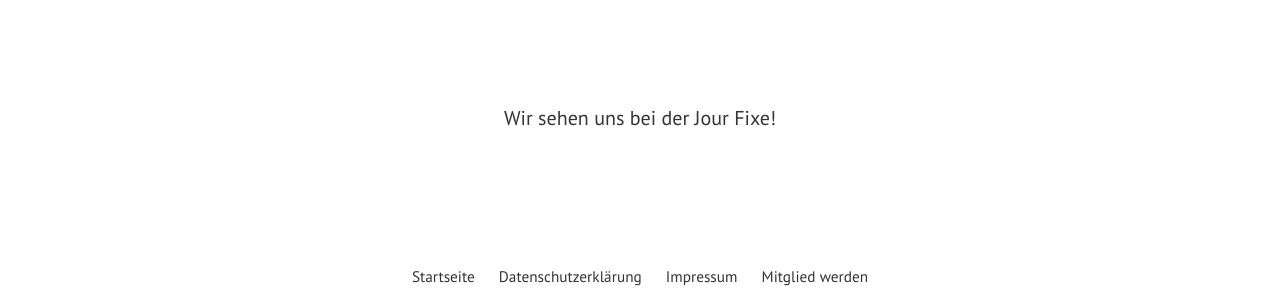
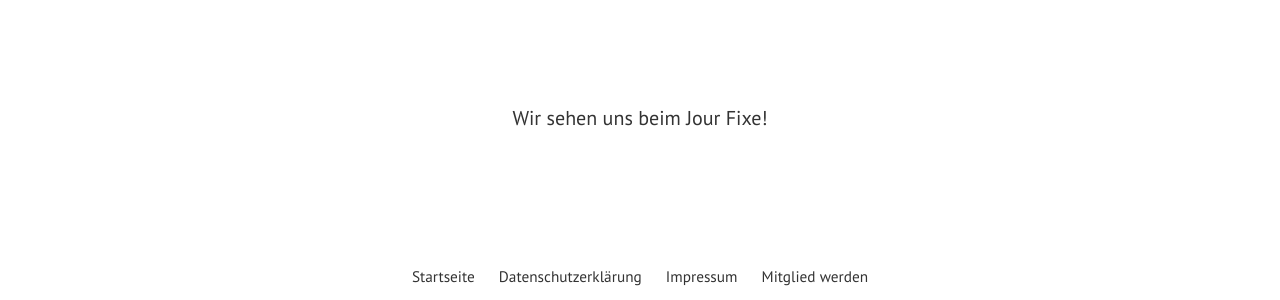
Before and after one commit to WINitiative-Augsburg-eV/webseite, a Jekyll site: the page built from pages/jour-fixe-erfolgreich.html, in a window 1280 px wide and 951 px high. Shown: the part 592-892 px from the top of the window. Built offline with Jekyll 4.4.1, drawn with Linux system fonts in a browser that asks for light colours.

Commit message:
JF Anmeldung

```diff
--- a/pages/jour-fixe-erfolgreich.html
+++ b/pages/jour-fixe-erfolgreich.html
@@ -7,5 +7,5 @@
 
 <div>
 <center><img src="{{ site.baseurl }}/assets/images/Mail.gif" ></center>
-<center><p>Wir sehen uns bei der Jour Fixe!</p></center>
+<center><p>Wir sehen uns beim Jour Fixe!</p></center>
 </div>
--- a/pages/jour-fixe.html
+++ b/pages/jour-fixe.html
@@ -9,7 +9,7 @@
   <input type="hidden" name="_next" value="https://winitiative-augsburg.de/jour-fixe-erfolgreich/">
   <input type="hidden" name="_subject" value="Jour Fixe dabei">
     <input type="hidden" name="_captcha" value="false">
-<center><p class="lead mb-4">Trage dich bitte hier ein wenn du bei der Jour Fixe dabei bist.</p></center>
+<center><p class="lead mb-4">Trage dich bitte hier ein wenn du beim Jour Fixe dabei bist.</p></center>
 <center><p style="color: red">Deadline 18:30</p></center>
 
 <br>
```
Also changed, not shown: 1 other file.
